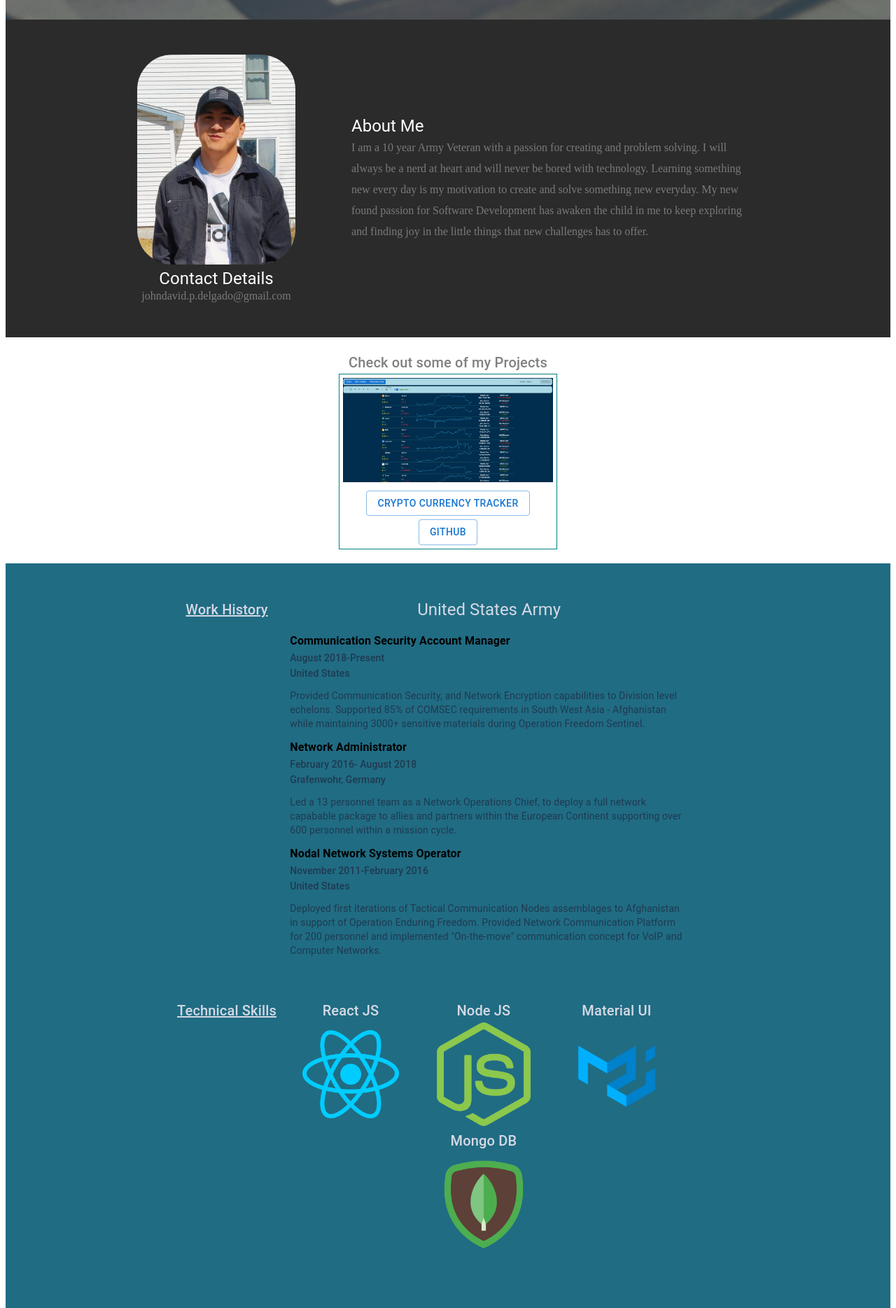
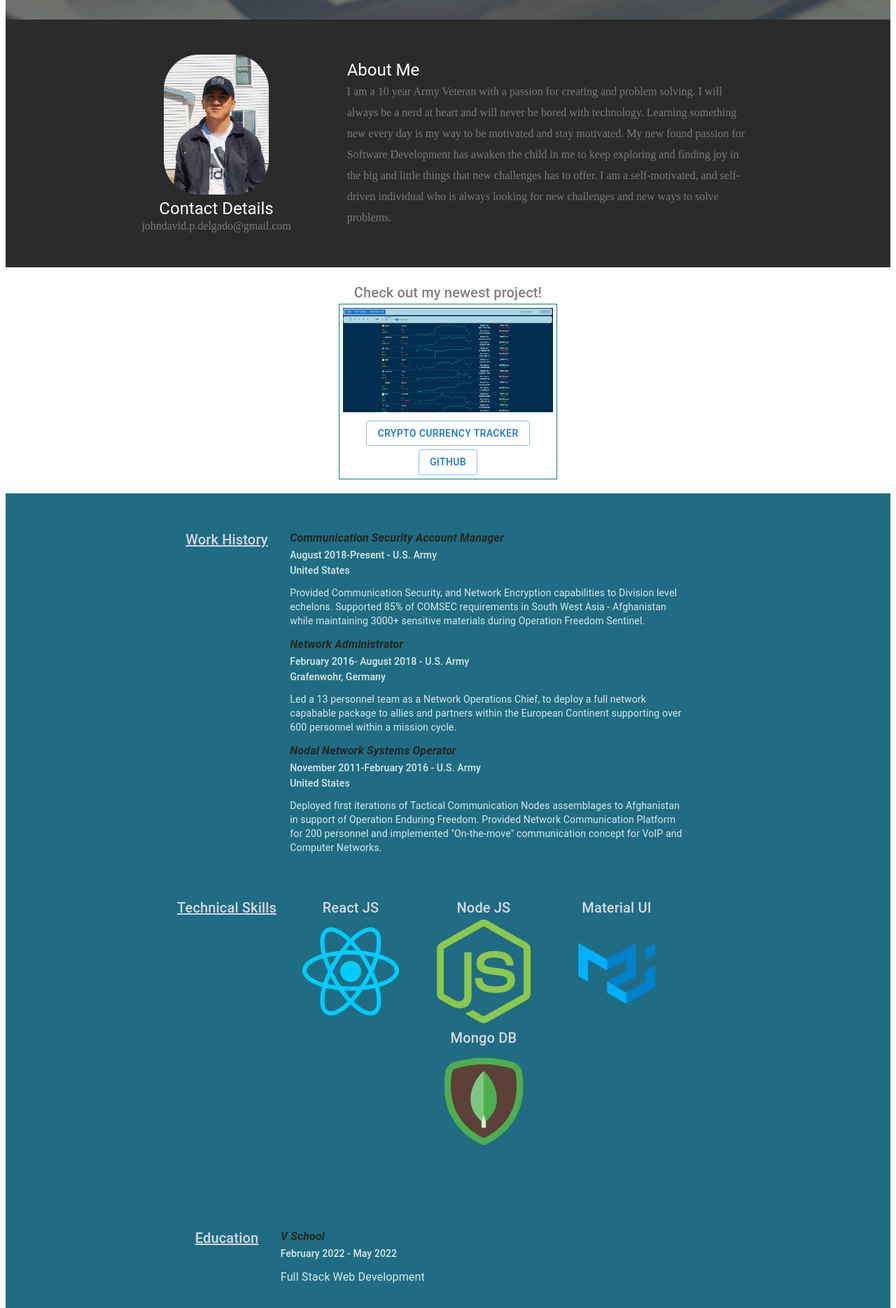
Before and after one commit to johndmini/portfolio_website, a React (Create React App) app: page / in a window 1280 px wide. Shown: the part 780-2649 px from the top of the page at 70% size. Built offline with nearby package versions, Linux system fonts and the light colour scheme.

Commit message:
portfolio feedback update

```diff
--- a/src/components/EducationTemplate.js
+++ b/src/components/EducationTemplate.js
@@ -7,9 +7,9 @@ export default function Education(props) {
       <Box>
         <Typography
           variant="subtitle1"
-          sx={{ color: 'black', fontWeight: 'bold' }}
+          sx={{ color: '#242626', fontWeight: 'bold' }}
         >
-          {props.title}
+          <em>{props.title}</em>
         </Typography>
       </Box>
       <Box>
--- a/src/components/Nav.js
+++ b/src/components/Nav.js
@@ -21,7 +21,6 @@ export default function Nav() {
         <Button href="#about">ABOUT</Button>
         <Button href="#portfolio">PORTFOLIO</Button>
         <Button href="#technical">TECHNICAL & EDUCATION</Button>
-        <Button disabled>RECOMMENDATION</Button>
       </ButtonGroup>
     </Box>
   );
--- a/src/components/WorkHistoryData.js
+++ b/src/components/WorkHistoryData.js
@@ -2,7 +2,7 @@ const data = [
   {
     id: 1,
     title: 'Communication Security Account Manager',
-    date: 'August 2018-Present',
+    date: 'August 2018-Present - U.S. Army',
     location: 'United States',
     description:
       'Provided Communication Security, and Network Encryption capabilities to Division level echelons. Supported 85% of COMSEC requirements in South West Asia - Afghanistan while maintaining 3000+ sensitive materials during Operation Freedom Sentinel.',
@@ -10,7 +10,7 @@ const data = [
   {
     id: 2,
     title: 'Network Administrator',
-    date: 'February 2016- August 2018',
+    date: 'February 2016- August 2018 - U.S. Army',
     location: 'Grafenwohr, Germany',
     description:
       'Led a 13 personnel team as a Network Operations Chief, to deploy a full network capabable package to allies and partners within the European Continent supporting over 600 personnel within a mission cycle.',
@@ -18,7 +18,7 @@ const data = [
   {
     id: 3,
     title: 'Nodal Network Systems Operator',
-    date: 'November 2011-February 2016',
+    date: 'November 2011-February 2016 - U.S. Army',
     location: 'United States',
     description:
       'Deployed first iterations of Tactical Communication Nodes assemblages to Afghanistan in support of Operation Enduring Freedom. Provided Network Communication Platform for 200 personnel and implemented "On-the-move" communication concept for VoIP and Computer Networks.',
--- a/src/components/WorkTemplate.js
+++ b/src/components/WorkTemplate.js
@@ -7,9 +7,9 @@ export default function Work(props) {
       <Box>
         <Typography
           variant="subtitle1"
-          sx={{ color: 'black', fontWeight: 'bold' }}
+          sx={{ color: '#242626', fontWeight: 'bold' }}
         >
-          {props.title}
+          <em>{props.title}</em>
         </Typography>
       </Box>
       <Box>
--- a/src/index.css
+++ b/src/index.css
@@ -12,7 +12,7 @@
 }
 
 .profile-pic {
-  height: 300px;
+  height: 200px;
   object-fit: contain;
   border-radius: 50px;
 }
--- a/src/pages/About.js
+++ b/src/pages/About.js
@@ -49,7 +49,7 @@ export default function About() {
             About Me
           </Typography>
           <Typography variant="p">
-            I am a 10 year Army Veteran with a passion for creating and problem solving. I will always be a nerd at heart and will never be bored with technology. Learning something new every day is my motivation to create and solve something new everyday. My new found passion for Software Development has awaken the child in me to keep exploring and finding joy in the little things that new challenges has to offer.
+            I am a 10 year Army Veteran with a passion for creating and problem solving. I will always be a nerd at heart and will never be bored with technology. Learning something new every day is my way to be motivated and stay motivated. My new found passion for Software Development has awaken the child in me to keep exploring and finding joy in the big and little things that new challenges has to offer. I am a self-motivated, and self-driven individual who is always looking for new challenges and new ways to solve problems.
           </Typography>
         </Box>
       </Box>
--- a/src/pages/Education.js
+++ b/src/pages/Education.js
@@ -25,7 +25,7 @@ export default function EducationHistory() {
           mt: '50px',
         }}
       >
-        <Box sx={{ width: '90%', color: '#1f3a51', mb: '50px' }}>
+        <Box sx={{ width: '90%', color: '#d8ebe8', mb: '50px' }}>
           {educationHistory}
         </Box>
       </Box>
--- a/src/pages/Portfolio.js
+++ b/src/pages/Portfolio.js
@@ -6,7 +6,7 @@ export default function Portfolio() {
     <Box sx={{ textAlign: 'center', m: '20px' }} id="portfolio">
       <Box>
         <Typography variant="h6" color="gray">
-          Check out some of my Projects
+          Check out my newest project!
         </Typography>
       </Box>
       <Box
--- a/src/pages/WorkHistoryList.js
+++ b/src/pages/WorkHistoryList.js
@@ -24,10 +24,7 @@ export default function WorkHistory() {
           mt: '50px',
         }}
       >
-        <Box sx={{ mb: '15px', color: '#d5d9e4' }}>
-          <Typography variant="h5">United States Army</Typography>
-        </Box>
-        <Box sx={{ width: '90%', color: '#1f3a51' }}>{workHistory}</Box>
+        <Box sx={{ width: '90%', color: '#d8ebe8' }}>{workHistory}</Box>
       </Box>
     </Box>
   );
```
